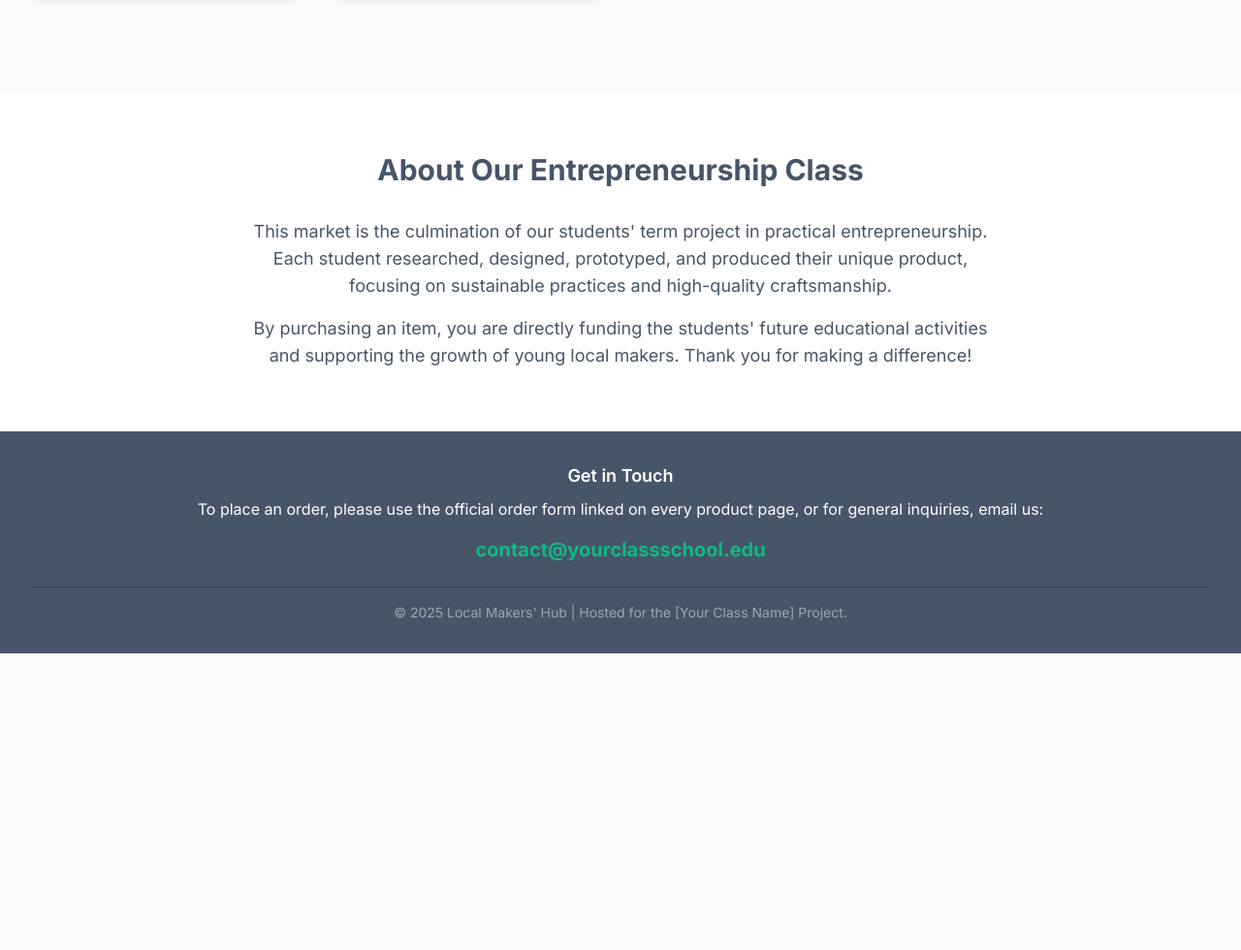
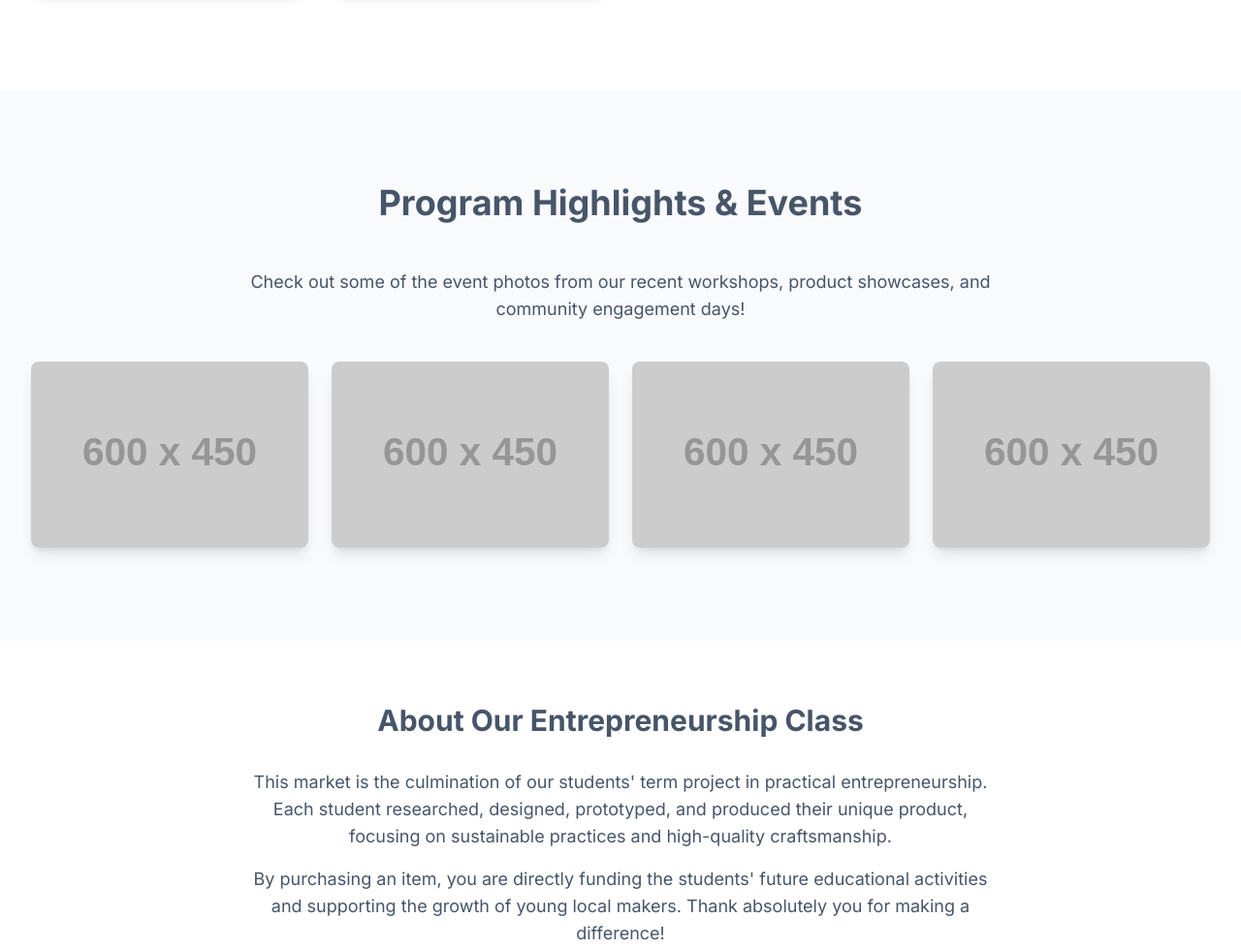
Before and after one commit to varunsmn87/EWYL_Maharajas_Product_Page, a plain HTML site: page index.html in a window 1280 px wide. Shown: the part 1379-2359 px from the top of the page at 97% size. Before the commit the page ends 2053 px from the top, so only its background shows below. Drawn offline with nearby package versions, Linux system fonts and the light colour scheme; placeholder pictures from the web are drawn by us.

Commit message:
Update index.html
Events Section

```diff
--- a/index.html
+++ b/index.html
@@ -64,9 +64,11 @@
                 <h1 class="text-2xl font-bold text-primary-green">Majestic Maharajas</h1>
             </div>
 
+            <!-- UPDATED NAVIGATION -->
             <nav class="space-x-4">
                 <a href="#products" class="text-secondary-slate hover:text-primary-green transition duration-150 font-medium">Products</a>
-                <a href="#about" class="text-secondary-slate hover:text-primary-green transition duration-150 font-medium hidden sm:inline">Our Class</a>
+                <a href="#events" class="text-secondary-slate hover:text-primary-green transition duration-150 font-medium">Events</a>
+                <a href="#about" class="text-secondary-slate hover:text-primary-green transition duration-150 font-medium">Our Class</a>
                 <a href="#contact" class="text-secondary-slate hover:text-primary-green transition duration-150 font-medium">Contact</a>
             </nav>
         </div>
@@ -86,7 +88,7 @@
     </section>
 
     <!-- Product Grid Section -->
-    <section id="products" class="py-16 sm:py-24">
+    <section id="products" class="py-16 sm:py-24 bg-white">
         <div class="container mx-auto px-4 sm:px-6 lg:px-8">
             <h2 class="text-3xl sm:text-4xl font-bold text-center text-secondary-slate mb-12">Featured Products</h2>
 
@@ -176,13 +178,59 @@
         </div>
     </section>
 
+    <!-- NEW Events Gallery Section -->
+    <section id="events" class="py-16 sm:py-24 bg-background-light">
+        <div class="container mx-auto px-4 sm:px-6 lg:px-8">
+            <h2 class="text-3xl sm:text-4xl font-bold text-center text-secondary-slate mb-12">Program Highlights & Events</h2>
+
+            <p class="text-center max-w-3xl mx-auto text-lg mb-10 text-secondary-slate">
+                Check out some of the event photos from our recent workshops, product showcases, and community engagement days!
+            </p>
+
+            <!-- Photo Grid -->
+            <div class="grid grid-cols-2 md:grid-cols-3 lg:grid-cols-4 gap-4 sm:gap-6">
+
+                <!-- Photo 1 Placeholder -->
+                <div class="overflow-hidden rounded-lg shadow-lg hover:shadow-xl transition duration-300 transform hover:scale-[1.02]">
+                    <img class="w-full h-48 object-cover"
+                         src="https://placehold.co/600x450/34d399/ffffff?text=Workshop+Day"
+                         alt="Students working on ceramics during a workshop">
+                </div>
+
+                <!-- Photo 2 Placeholder -->
+                <div class="overflow-hidden rounded-lg shadow-lg hover:shadow-xl transition duration-300 transform hover:scale-[1.02]">
+                    <img class="w-full h-48 object-cover"
+                         src="https://placehold.co/600x450/f97316/ffffff?text=Market+Setup"
+                         alt="Students setting up their market stalls">
+                </div>
+
+                <!-- Photo 3 Placeholder -->
+                <div class="overflow-hidden rounded-lg shadow-lg hover:shadow-xl transition duration-300 transform hover:scale-[1.02]">
+                    <img class="w-full h-48 object-cover"
+                         src="https://placehold.co/600x450/3b82f6/ffffff?text=Community+Visit"
+                         alt="Students talking to community members">
+                </div>
+
+                <!-- Photo 4 Placeholder -->
+                <div class="overflow-hidden rounded-lg shadow-lg hover:shadow-xl transition duration-300 transform hover:scale-[1.02]">
+                    <img class="w-full h-48 object-cover"
+                         src="https://placehold.co/600x450/a855f7/ffffff?text=Product+Demo"
+                         alt="Student demonstrating a product">
+                </div>
+
+                <!-- Copy one of the <div> blocks above to add more photos! -->
+
+            </div>
+        </div>
+    </section>
+
     <!-- About Section -->
     <section id="about" class="py-16 bg-white">
         <div class="container mx-auto px-4 sm:px-6 lg:px-8">
             <h2 class="text-3xl font-bold text-center text-secondary-slate mb-8">About Our Entrepreneurship Class</h2>
             <div class="max-w-3xl mx-auto text-center space-y-4 text-lg">
                 <p>This market is the culmination of our students' term project in practical entrepreneurship. Each student researched, designed, prototyped, and produced their unique product, focusing on sustainable practices and high-quality craftsmanship.</p>
-                <p>By purchasing an item, you are directly funding the students' future educational activities and supporting the growth of young local makers. Thank you for making a difference!</p>
+                <p>By purchasing an item, you are directly funding the students' future educational activities and supporting the growth of young local makers. Thank absolutely you for making a difference!</p>
             </div>
         </div>
     </section>
```
